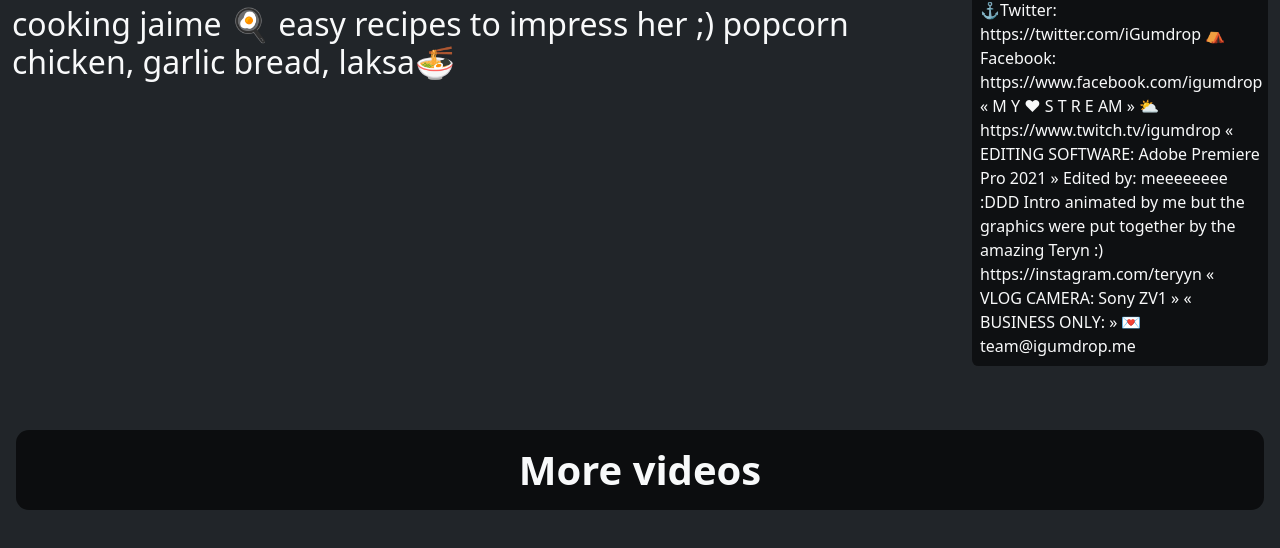
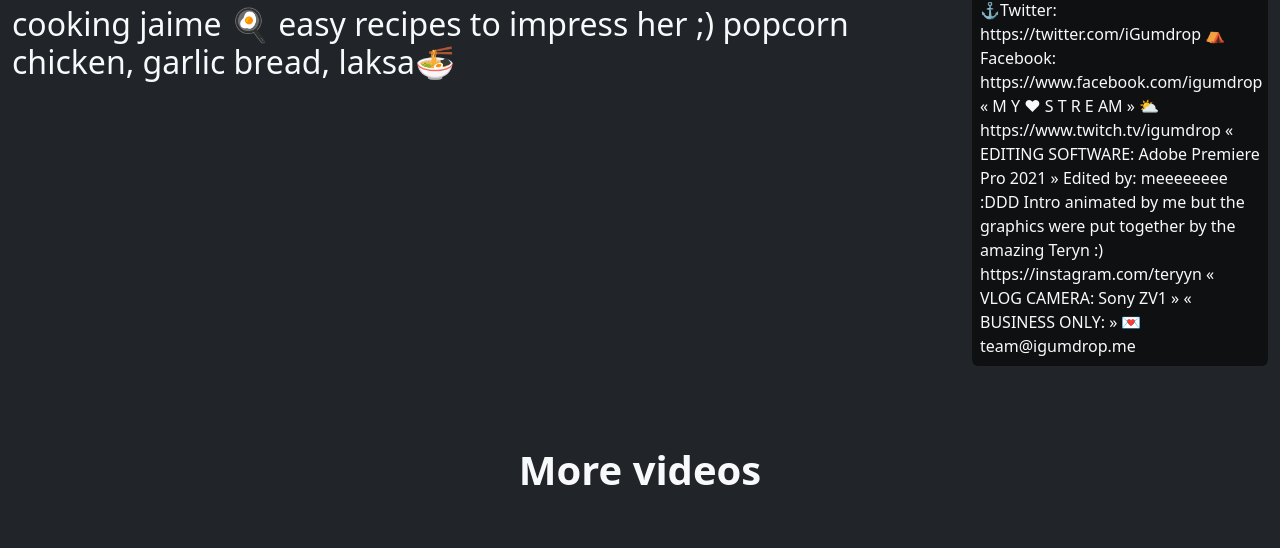
Before and after one commit to AoKuangg/Fetch-API-pruebas, a plain HTML site: page index.html in a window 1280 px wide. Shown: the part 773-1321 px from the top of the page. Drawn offline with nearby package versions, Linux system fonts and the light colour scheme; a web font is replaced by a local one.

```diff
--- a/style.css
+++ b/style.css
@@ -55,7 +55,7 @@
 
 .recommended-section h1{
     border-radius: 0.8rem;
-     background-color: rgba(0, 0, 0, 0.645);
+
  }
 
  .recommended-video img{
```
